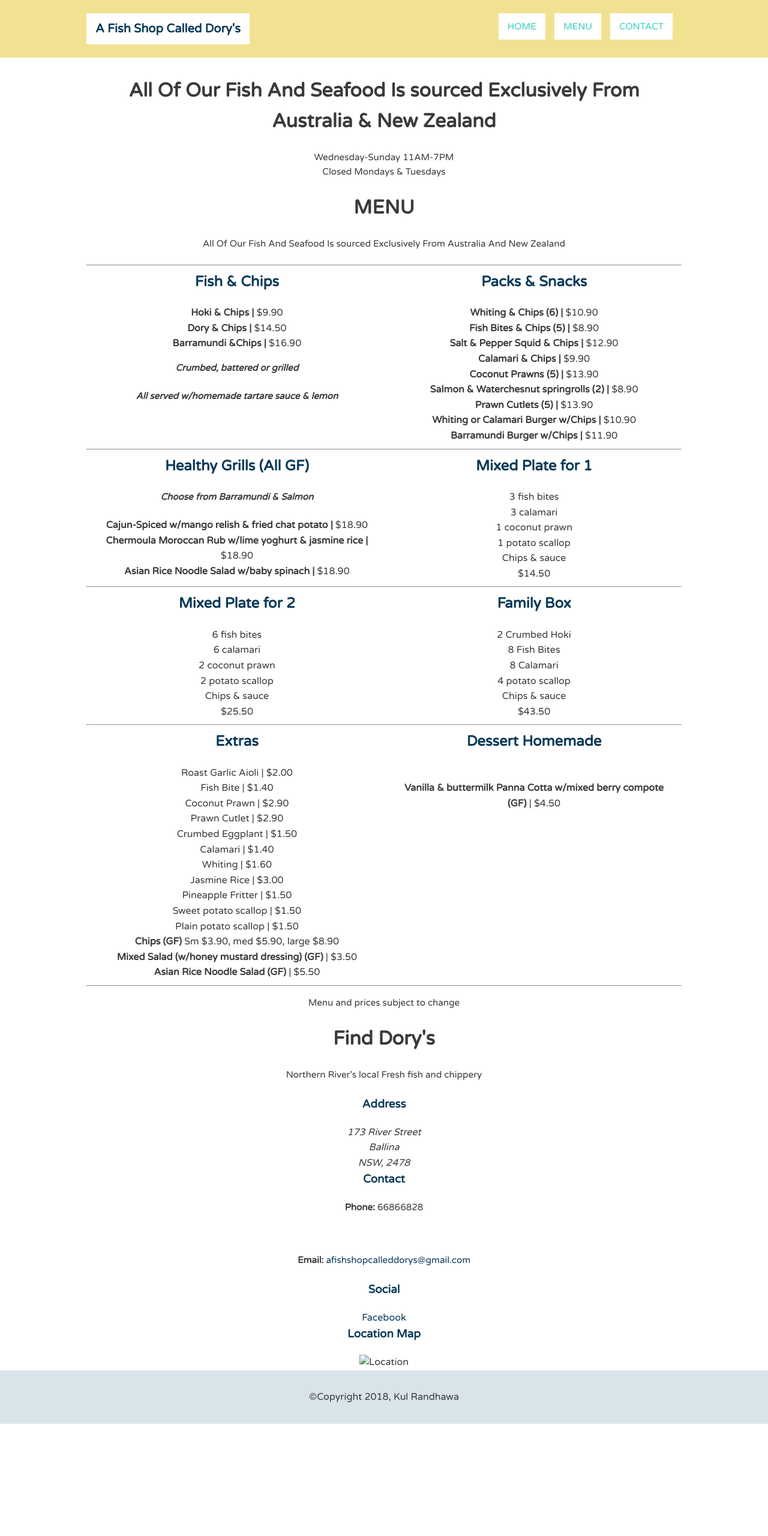
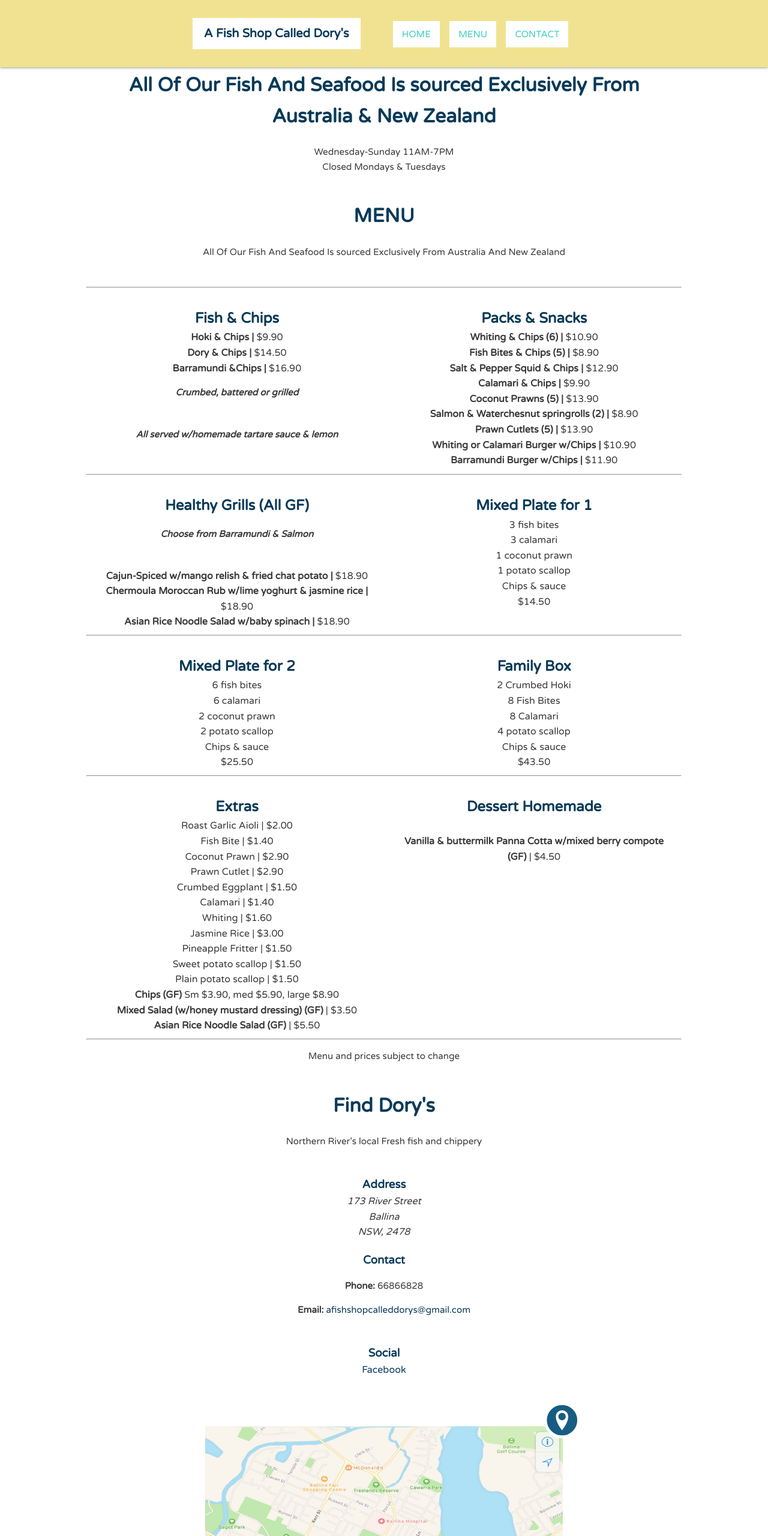
Before and after one commit to Kulrandhawa/dorys2, a plain HTML site: page index.html in a window 1280 px wide. Shown: the top 2560 px of the page at 60% size. Before the commit the page ends 2373 px from the top, so only its background shows below. Drawn offline with Linux system fonts and the light colour scheme.

Commit message:
commmit
responsive

```diff
--- a/index.css
+++ b/index.css
@@ -14,7 +14,7 @@ body {
 
 p {
 	font-size: .95em;
-	margin-bottom: 1.5em;
+	margin-bottom: 3em;
 }
 
 h1,
@@ -22,6 +22,7 @@ h3 {
   text-align: center;
 }
 
+h1,
 h2,
 h3,
 a {
@@ -30,7 +31,8 @@ a {
 
 h2,
 h3 {
-	margin-top: 0;
+	margin-top: 1em;
+	margin-bottom: 0;
 }
 
 a {
@@ -84,9 +86,13 @@ a {
 
 .main-header {
   text-align: center;
-	padding: 1em 0;
+	/*padding: 1em 0;*/
 	background-color: #F1E291;
 	margin-bottom: 30px;
+
+	padding-top: 1.5em;
+	padding-bottom: 1.5em;
+
 }
 
 
@@ -96,11 +102,61 @@ a {
 	background: #d9e4ea;
 }
 
+.email {
+	margin-top: -55px;
+}
+
+.dorysmap {
+  width: 60%;
+  height: 550px;
+	margin-top: 5em;
+}
+
+.icon-location {
+  width: 60px;
+  position: absolute;
+  top: 40px;
+  right: 17%;
+  z-index: 2;
+}
+
+figure {
+	margin: 0;
+	line-height: 0;
+  position: relative;
+
+}
+
+figcaption {
+	font-size: .9em;
+	line-height: 1.5;
+	color: #fff;
+	padding: 1em;
+	background: rgba(19,43,102, .85);
+  position: absolute;
+  width: 60%;
+  bottom: 0;
+	margin-left: 20%;
+}
+
 /* =================================
   Media Queries
 ==================================== */
 
-@media (min-width: 769px) {
+@media (min-width: 769px),
+       (min-width: 700px) and (orientation: landscape) {
+
+	body {
+	  padding-top: 96px;
+	}
+
+	.main-header {
+	  position: fixed;
+	  box-shadow: 0 1px 4px rgba(0,0,0,.4);
+	  width: 100%;
+	  top: 0;
+		z-index: 1000;
+	}
 
 	.wrap {
 		min-height: calc(100vh - 89px);
@@ -112,14 +168,23 @@ a {
 		margin: 0 auto;
 	}
 
-  .name,
-  .main-nav,
-  .main-nav li {
-    display: inline-block;
-  }
+	.name,
+	.main-nav,
+	.main-nav li {
+	  display: inline-block;
+	}
+
+	.name {
+		width: 280px;
+		margin-right: 50px;
+	}
 
 	.main-nav li {
-	  margin-right: 15px;
+		margin-right: 12px;
+	}
+  /*
+	.main-nav li {
+	  margin-right: 12px;
 		float: left;
 	}
 
@@ -129,7 +194,7 @@ a {
 
   .name {
 		float: left;
-  }
+  }*/
 
 .col {
   display: inline-block;
--- a/index.html
+++ b/index.html
@@ -149,14 +149,19 @@
 
  <h3><strong>Contact</strong></h3>
     <p><strong>Phone:</strong> 66866828</p><br>
-    <p><strong>Email: </strong><a href="mailto:afishshopcalleddorys@gmail.com?subject=Hi%20There!" class="mail">afishshopcalleddorys@gmail.com</a></p>
+    <p class="email"><strong>Email: </strong><a href="mailto:afishshopcalleddorys@gmail.com?subject=Hi%20There!" class="mail">afishshopcalleddorys@gmail.com</a></p>
 
  <h3><strong>Social</strong></h3>
    <a href="https://www.facebook.com/AFishShopCalledDorys/" class="social">Facebook</a>
 
- <h3><strong>Location Map</strong></h3>
- <img src="img.jpg/map.jpg" alt="Location" class="dorysmap">
-
+     <figure>
+         <img class="icon-location" src="img/location.svg" alt="location">
+ 				<img src="img/map.jpg" alt="Location" class="dorysmap">
+ 				<figcaption>
+          <h4>Location Map!</h4>
+					Location Map of Dory's.
+				</figcaption>
+			</figure>
  </div>
 </div>
 
```
Also changed, not shown: img/location.svg (added), img/map.jpg (added).
